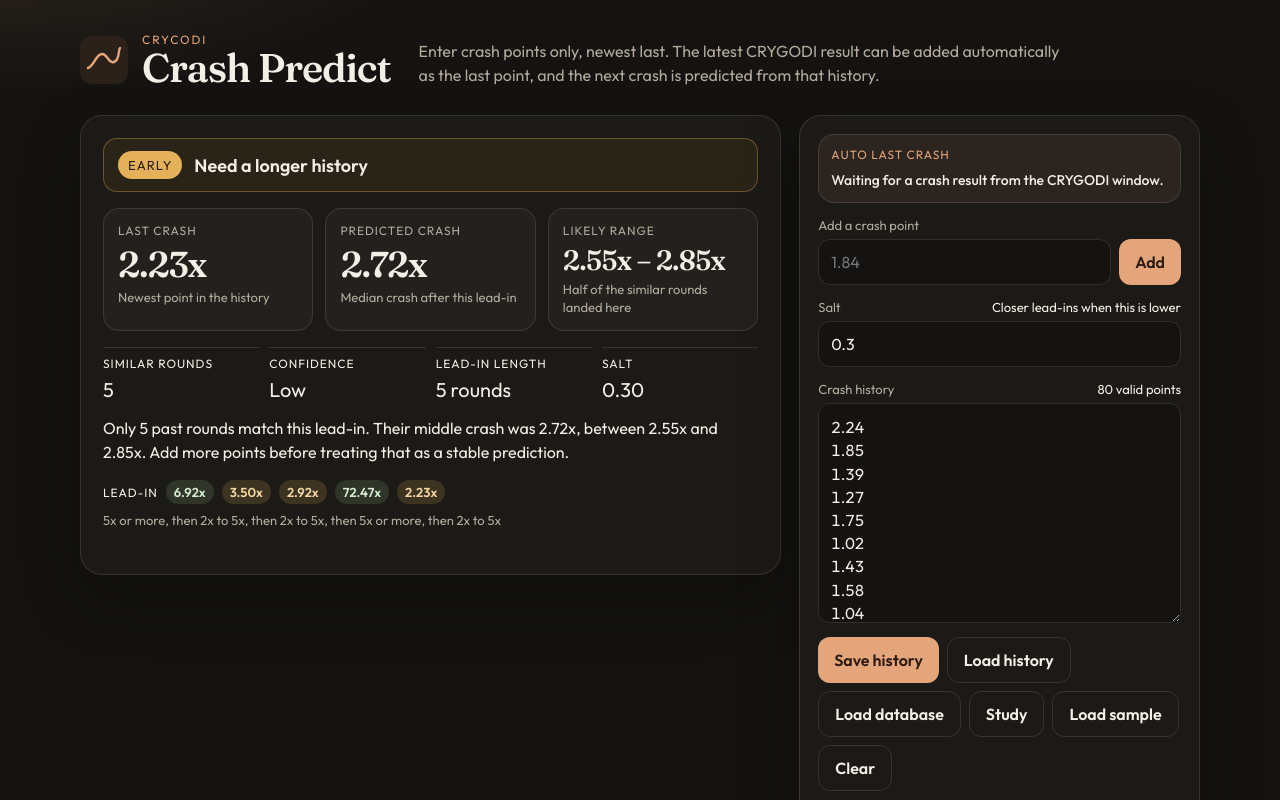
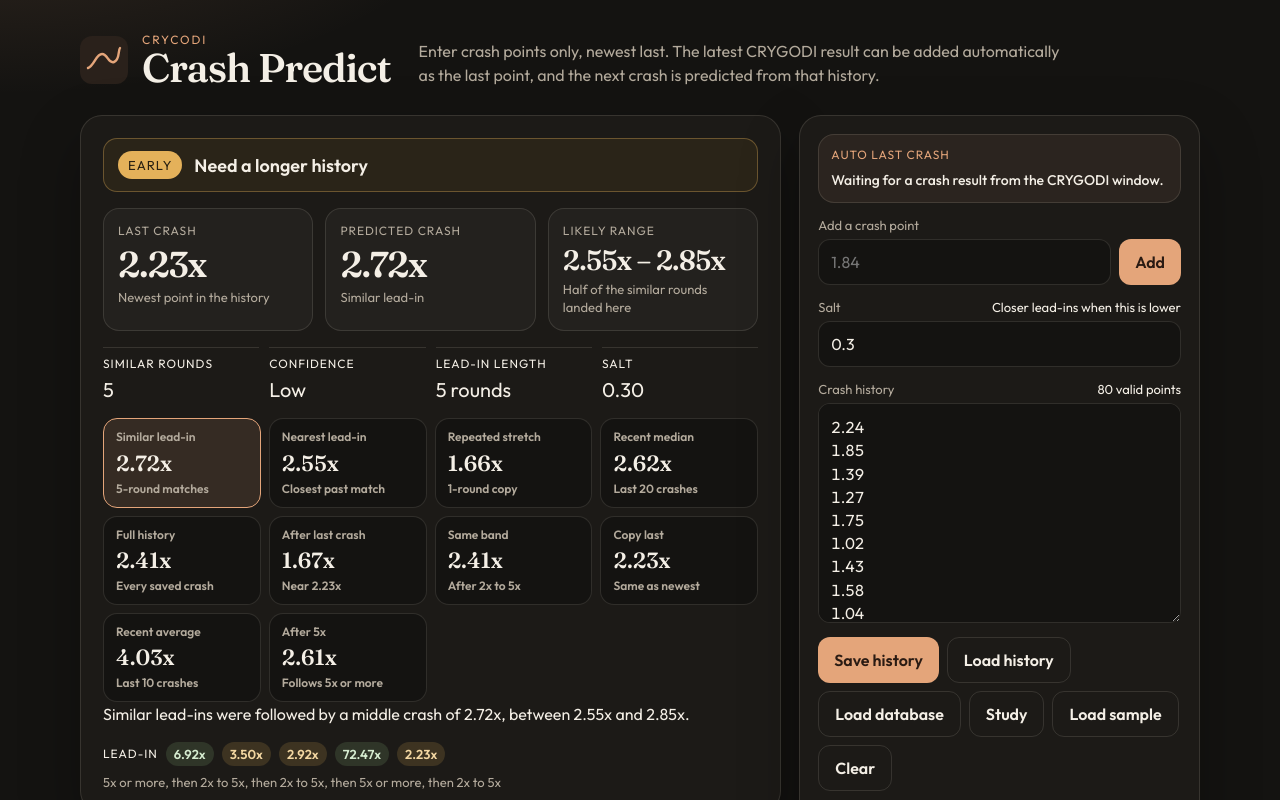
Before and after one commit to frontsunriver/crash-predict, a React (Vite) app: page / in a window 1280 px wide. Both pictures are taken after a click on the button "Load sample". Shown: the top 800 px of the page. Built offline with nearby package versions, Linux system fonts and the light colour scheme; no server answers.

Commit message:
feat(:add)Add various model

```diff
--- a/src/App.tsx
+++ b/src/App.tsx
@@ -10,6 +10,7 @@ import {
   predict,
   sampleCrashes,
   studyModel,
+  type ModelId,
   type ReadyPrediction,
 } from "./predict/model";
 
@@ -25,6 +26,7 @@ export function App() {
   const [fileNote, setFileNote] = useState("");
   const [liveStatus, setLiveStatus] = useState<"point" | "login" | "idle">("idle");
   const [salt, setSalt] = useState(String(DEFAULT_SALT));
+  const [model, setModel] = useState<ModelId>("similar");
   const [loadingDatabase, setLoadingDatabase] = useState(false);
   const [studying, setStudying] = useState(false);
   const storedRef = useRef<number[] | null>(null);
@@ -35,8 +37,8 @@ export function App() {
   crashesRef.current = crashes;
   const saltValue = Number(salt);
   const prediction = useMemo(
-    () => predict({ crashes, salt: saltValue > 0 ? saltValue : DEFAULT_SALT }),
-    [crashes, saltValue],
+    () => predict({ crashes, salt: saltValue > 0 ? saltValue : DEFAULT_SALT, model }),
+    [crashes, saltValue, model],
   );
   const lastPoint = crashes.length > 0 ? crashes[crashes.length - 1] : null;
 
@@ -195,8 +197,9 @@ export function App() {
       setUsingSample(false);
       setRaw(points.map((value) => value.toFixed(2)).join("\n"));
       setSalt(study.salt.toFixed(2));
+      setModel(study.model);
       setFileNote(
-        `Studied ${study.count} database points. Salt is ${study.salt.toFixed(2)}. Predicted crash is ${study.predicted.toFixed(2)}x.`,
+        `Studied ${study.count} database points. The closest model predicts ${study.predicted.toFixed(2)}x at salt ${study.salt.toFixed(2)}.`,
       );
     } catch {
       setFileNote("Could not study the database. Keep this app server running.");
@@ -246,7 +249,7 @@ export function App() {
           {prediction.status === "need-data" ? (
             <NeedData message={prediction.message} count={crashes.length} lastPoint={lastPoint} />
           ) : (
-            <Decision prediction={prediction} lastPoint={lastPoint} />
+            <Decision prediction={prediction} lastPoint={lastPoint} onSelectModel={setModel} />
           )}
         </section>
 
@@ -336,8 +339,8 @@ export function App() {
       <footer>
         The text file is one crash point per line, oldest first and newest last. Lines that start
         with # are notes. New crash points are stored in the database, 200 at a time. Study reads
-        every saved point, fits the salt, and predicts from that full list. The predicted point is
-        the middle of similar past rounds, so the next round can still land outside that range.
+        every saved point and chooses the model whose past guesses were closest. Pick another
+        model to use that prediction instead. The next round can still land outside the range.
       </footer>
     </div>
   );
@@ -354,9 +357,11 @@ function liveStatusText(status: "point" | "login" | "idle"): string {
 function Decision({
   prediction,
   lastPoint,
+  onSelectModel,
 }: {
   prediction: ReadyPrediction;
   lastPoint: number | null;
+  onSelectModel: (model: ModelId) => void;
 }) {
   const early = prediction.readiness === "early";
 
@@ -378,7 +383,7 @@ function Decision({
         <article>
           <p>Predicted crash</p>
           <strong>{formatMultiplier(prediction.predicted)}</strong>
-          <em>Median crash after this lead-in</em>
+          <em>{prediction.models.find((item) => item.id === prediction.model)?.name}</em>
         </article>
         <article>
           <p>Likely range</p>
@@ -408,7 +413,22 @@ function Decision({
         </div>
       </dl>
 
-      <p className="explain">{explain(prediction)}</p>
+      <div className="model-grid" role="group" aria-label="Predict model">
+        {prediction.models.map((item) => (
+          <button
+            key={item.id}
+            type="button"
+            className={item.id === prediction.model ? "model-option selected" : "model-option"}
+            onClick={() => onSelectModel(item.id)}
+          >
+            <span>{item.name}</span>
+            <strong>{formatMultiplier(item.predicted)}</strong>
+            <small>{item.detail}</small>
+          </button>
+        ))}
+      </div>
+
+      <p className="explain">{prediction.summary}</p>
 
       <div className="lead">
         <span>Lead-in</span>
@@ -503,18 +523,6 @@ function Mark() {
   );
 }
 
-function explain(prediction: ReadyPrediction): string {
-  const predicted = formatMultiplier(prediction.predicted);
-  const low = formatMultiplier(prediction.low);
-  const high = formatMultiplier(prediction.high);
-
-  if (prediction.readiness === "early") {
-    return `Only ${prediction.similarCount} past rounds match this lead-in. Their middle crash was ${predicted}, between ${low} and ${high}. Add more points before treating that as a stable prediction.`;
-  }
-
-  return `After a lead-in like this, ${prediction.similarCount} similar rounds crashed at a middle value of ${predicted}. Half of them landed between ${low} and ${high}.`;
-}
-
 function band(value: number): "low" | "mid" | "high" {
   if (value < 2) return "low";
   if (value < 5) return "mid";
--- a/src/predict/model.ts
+++ b/src/predict/model.ts
@@ -18,6 +18,9 @@ export interface ReadyPrediction {
   pattern: string;
   leadIn: number[];
   salt: number;
+  model: ModelId;
+  models: ModelForecast[];
+  summary: string;
   reached: ReachRate[];
 }
 
@@ -28,9 +31,45 @@ export interface NeedData {
 
 export type Prediction = ReadyPrediction | NeedData;
 
+export type ModelId =
+  | "similar"
+  | "nearest"
+  | "repeat"
+  | "recent"
+  | "history"
+  | "after"
+  | "band"
+  | "last"
+  | "average"
+  | "spike";
+
+const MODEL_IDS: ModelId[] = [
+  "similar",
+  "nearest",
+  "repeat",
+  "recent",
+  "history",
+  "after",
+  "band",
+  "last",
+  "average",
+  "spike",
+];
+
+export interface ModelForecast {
+  id: ModelId;
+  name: string;
+  detail: string;
+  predicted: number;
+  low: number;
+  high: number;
+  summary: string;
+}
+
 export interface PredictInput {
   crashes: number[];
   salt?: number;
+  model?: ModelId;
 }
 
 export const DEFAULT_SALT = 0.3;
@@ -127,6 +166,7 @@ export function formatMultiplier(value: number): string {
 export function predict(input: PredictInput): Prediction {
   const crashes = input.crashes.filter((value) => Number.isFinite(value) && value >= 1);
   const salt = input.salt != null && input.salt > 0 ? input.salt : DEFAULT_SALT;
+  const model = input.model ?? "similar";
 
   if (crashes.length < 4) {
     return {
@@ -144,20 +184,25 @@ export function predict(input: PredictInput): Prediction {
     };
   }
 
+  const models = buildForecasts(crashes, similar);
+  const selected = models.find((item) => item.id === model) ?? models[0];
   const withinSalt = similar.filter((round) => round.distance <= salt).length;
 
   return {
     status: "ready",
     readiness: withinSalt >= MIN_SIMILAR ? "ready" : "early",
-    predicted: roundMultiplier(weightedQuantile(similar, 0.5)),
-    low: roundMultiplier(weightedQuantile(similar, 0.25)),
-    high: roundMultiplier(weightedQuantile(similar, 0.75)),
+    predicted: selected.predicted,
+    low: selected.low,
+    high: selected.high,
     similarCount: similar.length,
     confidence: confidenceFor(withinSalt, window),
     window,
     pattern: crashes.slice(-window).map(bucket).join(""),
     leadIn: crashes.slice(-window),
     salt,
+    model: selected.id,
+    models,
+    summary: selected.summary,
     reached: reachRates(crashes),
   };
 }
@@ -171,6 +216,7 @@ export interface StudyResult {
   low: number;
   high: number;
   count: number;
+  model: ModelId;
 }
 
 export function studyModel(crashes: number[]): StudyResult | null {
@@ -188,7 +234,16 @@ export function studyModel(crashes: number[]): StudyResult | null {
     }
   }
 
-  const prediction = predict({ crashes: clean, salt: bestSalt });
+  let bestModel: ModelId = "similar";
+  for (const model of MODEL_IDS) {
+    const error = model === "similar" ? bestError : scoreModel(clean, bestSalt, model);
+    if (error < bestError - 1e-9) {
+      bestModel = model;
+      bestError = error;
+    }
+  }
+
+  const prediction = predict({ crashes: clean, salt: bestSalt, model: bestModel });
   if (prediction.status !== "ready") return null;
   return {
     salt: bestSalt,
@@ -197,20 +252,256 @@ export function studyModel(crashes: number[]): StudyResult | null {
     low: prediction.low,
     high: prediction.high,
     count: clean.length,
+    model: bestModel,
   };
 }
 
 export function scoreSalt(crashes: number[], salt: number): number {
+  return scoreModel(crashes, salt, "similar");
+}
+
+function scoreModel(crashes: number[], salt: number, model: ModelId): number {
   if (crashes.length < 8) return Number.POSITIVE_INFINITY;
   let error = 0;
   let count = 0;
   for (let index = 6; index < crashes.length; index += 1) {
-    const result = predict({ crashes: crashes.slice(0, index), salt });
+    const result = predict({ crashes: crashes.slice(0, index), salt, model });
     if (result.status !== "ready") continue;
     error += Math.abs(Math.log(result.predicted) - Math.log(crashes[index]));
     count += 1;
   }
   return count === 0 ? Number.POSITIVE_INFINITY : error / count;
+}
+
+function buildForecasts(
+  crashes: number[],
+  similar: Array<{ value: number; distance: number; weight: number }>,
+): ModelForecast[] {
+  const similarLow = roundMultiplier(weightedQuantile(similar, 0.25));
+  const similarMid = roundMultiplier(weightedQuantile(similar, 0.5));
+  const similarHigh = roundMultiplier(weightedQuantile(similar, 0.75));
+  const nearestValues = similar.slice(0, Math.min(3, similar.length)).map((round) => round.value);
+  const recent = crashes.slice(-20);
+  const repeated = repeatValues(crashes);
+
+  return [
+    forecast(
+      "similar",
+      "Similar lead-in",
+      "5-round matches",
+      similarMid,
+      similarLow,
+      similarHigh,
+      `Similar lead-ins were followed by a middle crash of ${formatMultiplier(similarMid)}, between ${formatMultiplier(similarLow)} and ${formatMultiplier(similarHigh)}.`,
+    ),
+    forecast(
+      "nearest",
+      "Nearest lead-in",
+      "Closest past match",
+      roundMultiplier(similar[0].value),
+      roundMultiplier(Math.min(...nearestValues)),
+      roundMultiplier(Math.max(...nearestValues)),
+      `The closest lead-in was followed by ${formatMultiplier(similar[0].value)}.`,
+    ),
+    forecast(
+      "repeat",
+      "Repeated stretch",
+      repeated.detail,
+      repeated.predicted,
+      repeated.low,
+      repeated.high,
+      repeated.summary,
+    ),
+    levelForecast("recent", "Recent median", "Last 20 crashes", recent),
+    levelForecast("history", "Full history", "Every saved crash", crashes),
+    afterLastForecast(crashes),
+    sameBandForecast(crashes),
+    copyLastForecast(crashes),
+    recentAverageForecast(crashes),
+    afterSpikeForecast(crashes),
+  ];
+}
+
+function afterLastForecast(crashes: number[]): ModelForecast {
+  const last = crashes[crashes.length - 1];
+  const followed = crashes.filter((_, index) => {
+    if (index === 0) return false;
+    return Math.abs(Math.log(crashes[index - 1]) - Math.log(last)) <= 0.3;
+  });
+  const values = followed.length >= 3 ? followed : nearestAfter(crashes, last, 8);
+  const predicted = roundMultiplier(plainQuantile(values, 0.5));
+  const low = roundMultiplier(plainQuantile(values, 0.25));
+  const high = roundMultiplier(plainQuantile(values, 0.75));
+  return forecast(
+    "after",
+    "After last crash",
+    `Near ${formatMultiplier(last)}`,
+    predicted,
+    low,
+    high,
+    `Crashes near ${formatMultiplier(last)} were followed by a middle crash of ${formatMultiplier(predicted)}.`,
+  );
+}
+
+function sameBandForecast(crashes: number[]): ModelForecast {
+  const mark = bucket(crashes[crashes.length - 1]);
+  const names = { L: "under 2x", M: "2x to 5x", H: "5x or more" };
+  const followed: number[] = [];
+  for (let index = 1; index < crashes.length; index += 1) {
+    if (bucket(crashes[index - 1]) === mark) followed.push(crashes[index]);
+  }
+  const values = followed.length > 0 ? followed : [crashes[crashes.length - 1]];
+  const predicted = roundMultiplier(plainQuantile(values, 0.5));
+  const low = roundMultiplier(plainQuantile(values, 0.25));
+  const high = roundMultiplier(plainQuantile(values, 0.75));
+  return forecast(
+    "band",
+    "Same band",
+    `After ${names[mark]}`,
+    predicted,
+    low,
+    high,
+    `After a crash ${names[mark]}, the middle next crash was ${formatMultiplier(predicted)}.`,
+  );
+}
+
+function copyLastForecast(crashes: number[]): ModelForecast {
+  const last = roundMultiplier(crashes[crashes.length - 1]);
+  return forecast(
+    "last",
+    "Copy last",
+    "Same as newest",
+    last,
+    last,
+    last,
+    `This model repeats the newest crash, ${formatMultiplier(last)}.`,
+  );
+}
+
+function recentAverageForecast(crashes: number[]): ModelForecast {
+  const recent = crashes.slice(-10);
+  const average = roundMultiplier(Math.exp(recent.reduce((sum, value) => sum + Math.log(value), 0) / recent.length));
+  const low = roundMultiplier(plainQuantile(recent, 0.25));
+  const high = roundMultiplier(plainQuantile(recent, 0.75));
+  return forecast(
+    "average",
+    "Recent average",
+    "Last 10 crashes",
+    average,
+    Math.min(low, average),
+    Math.max(high, average),
+    `The average of the last 10 crashes is ${formatMultiplier(average)}.`,
+  );
+}
+
+function afterSpikeForecast(crashes: number[]): ModelForecast {
+  const followed: number[] = [];
+  for (let index = 1; index < crashes.length; index += 1) {
+    if (crashes[index - 1] >= 5) followed.push(crashes[index]);
+  }
+  const values = followed.length > 0 ? followed : crashes;
+  const predicted = roundMultiplier(plainQuantile(values, 0.5));
+  const low = roundMultiplier(plainQuantile(values, 0.25));
+  const high = roundMultiplier(plainQuantile(values, 0.75));
+  return forecast(
+    "spike",
+    "After 5x",
+    "Follows 5x or more",
+    predicted,
+    low,
+    high,
+    `After a crash of 5x or more, the middle next crash was ${formatMultiplier(predicted)}.`,
+  );
+}
+
+function nearestAfter(crashes: number[], last: number, count: number): number[] {
+  return crashes
+    .map((value, index) => ({
+      value,
+      distance: index === 0 ? Number.POSITIVE_INFINITY : Math.abs(Math.log(crashes[index - 1]) - Math.log(last)),
+    }))
+    .filter((round) => Number.isFinite(round.distance))
+    .sort((left, right) => left.distance - right.distance)
+    .slice(0, count)
+    .map((round) => round.value);
+}
+
+function forecast(
+  id: ModelId,
+  name: string,
+  detail: string,
+  predicted: number,
+  low: number,
+  high: number,
+  summary: string,
+): ModelForecast {
+  return { id, name, detail, predicted, low, high, summary };
+}
+
+function levelForecast(id: ModelId, name: string, detail: string, values: number[]): ModelForecast {
+  const predicted = roundMultiplier(plainQuantile(values, 0.5));
+  const low = roundMultiplier(plainQuantile(values, 0.25));
+  const high = roundMultiplier(plainQuantile(values, 0.75));
+  return forecast(
+    id,
+    name,
+    detail,
+    predicted,
+    low,
+    high,
+    `${detail} have a middle crash of ${formatMultiplier(predicted)}, between ${formatMultiplier(low)} and ${formatMultiplier(high)}.`,
+  );
+}
+
+function repeatValues(crashes: number[]): {
+  predicted: number;
+  low: number;
+  high: number;
+  detail: string;
+  summary: string;
+} {
+  const longest = Math.min(8, crashes.length - 1);
+  for (let window = longest; window >= 1; window -= 1) {
+    const matches: number[] = [];
+    for (let index = window; index <= crashes.length - window; index += 1) {
+      let matchesLead = true;
+      for (let step = 1; step <= window; step += 1) {
+        const previous = crashes[index - step];
+        const current = crashes[crashes.length - step];
+        if (Math.abs(Math.log(previous) - Math.log(current)) > 0.08) {
+          matchesLead = false;
+          break;
+        }
+      }
+      if (matchesLead) matches.push(crashes[index]);
+    }
+    if (matches.length === 0) continue;
+    const predicted = roundMultiplier(plainQuantile(matches, 0.5));
+    const low = roundMultiplier(plainQuantile(matches, 0.25));
+    const high = roundMultiplier(plainQuantile(matches, 0.75));
+    return {
+      predicted,
+      low,
+      high,
+      detail: `${window}-round copy`,
+      summary: `A repeated ${window}-round stretch was followed by ${formatMultiplier(predicted)}.`,
+    };
+  }
+
+  const last = roundMultiplier(crashes[crashes.length - 1]);
+  return {
+    predicted: last,
+    low: last,
+    high: last,
+    detail: "No earlier copy",
+    summary: `No earlier stretch matches the latest crashes. The last crash was ${formatMultiplier(last)}.`,
+  };
+}
+
+function plainQuantile(values: number[], quantile: number): number {
+  const sorted = [...values].sort((left, right) => left - right);
+  const index = Math.min(sorted.length - 1, Math.max(0, Math.ceil(sorted.length * quantile) - 1));
+  return sorted[index];
 }
 
 function confidenceFor(similarCount: number, window: number): "low" | "medium" | "high" {
--- a/src/styles.css
+++ b/src/styles.css
@@ -457,6 +457,46 @@ fieldset {
   width: auto;
 }
 
+.model-grid {
+  display: grid;
+  grid-template-columns: repeat(auto-fill, minmax(148px, 1fr));
+  gap: 8px;
+  margin-top: 16px;
+}
+
+.model-option {
+  display: flex;
+  flex-direction: column;
+  align-items: flex-start;
+  gap: 4px;
+  width: auto;
+  padding: 10px 12px;
+  border-radius: 14px;
+  border: 1px solid var(--line);
+  background: #141311;
+  color: var(--ink);
+  text-align: left;
+  cursor: pointer;
+}
+
+.model-option span,
+.model-option small {
+  color: var(--muted);
+  font-size: 12px;
+  line-height: 1.3;
+}
+
+.model-option strong {
+  font-family: Fraunces, Georgia, serif;
+  font-size: 22px;
+  font-weight: 560;
+}
+
+.model-option.selected {
+  border-color: var(--copper);
+  background: rgba(228, 165, 122, 0.12);
+}
+
 .note {
   margin: 10px 0 0;
   font-size: 13px;
@@ -605,6 +645,10 @@ footer {
     font-size: 34px;
   }
 
+  .model-grid {
+    grid-template-columns: 1fr 1fr;
+  }
+
   .figures strong {
     font-size: 32px;
   }
```
Also changed, not shown: 1 other file (tests, documents, lock files or other folders).
